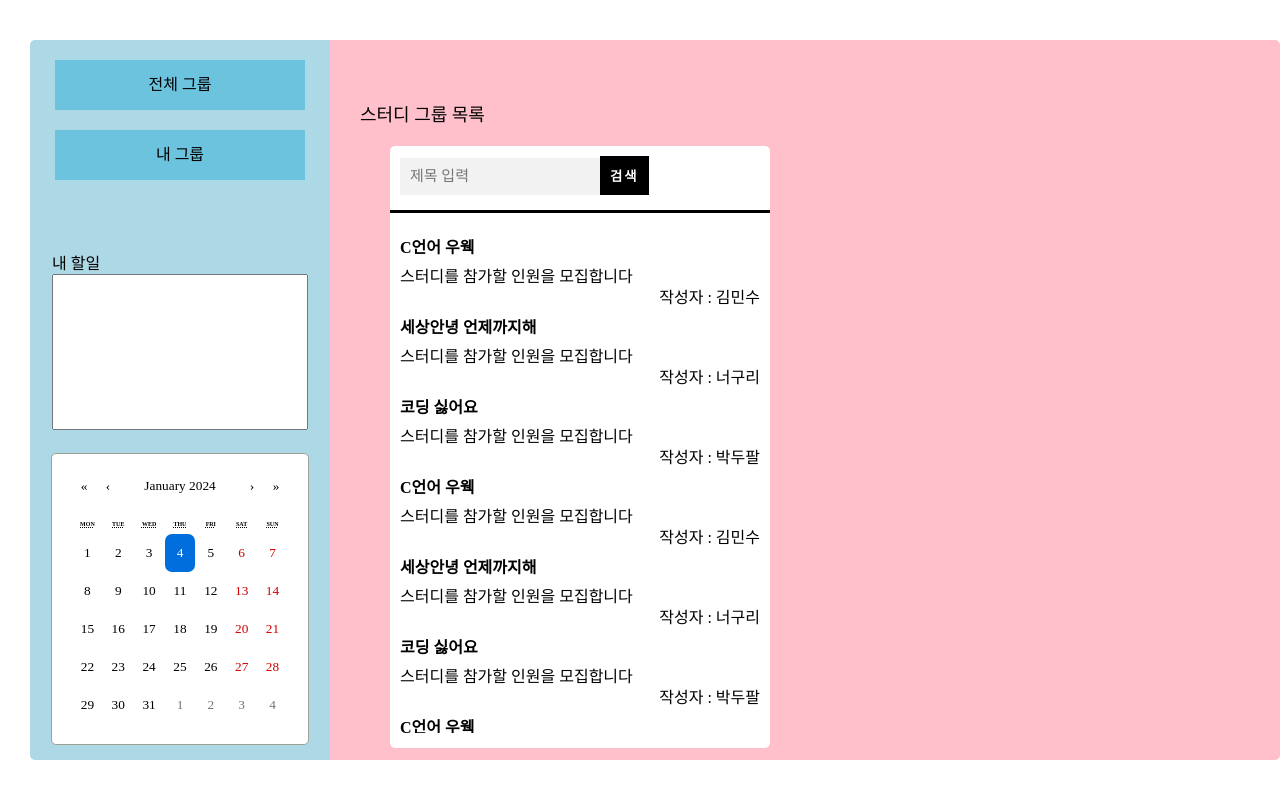
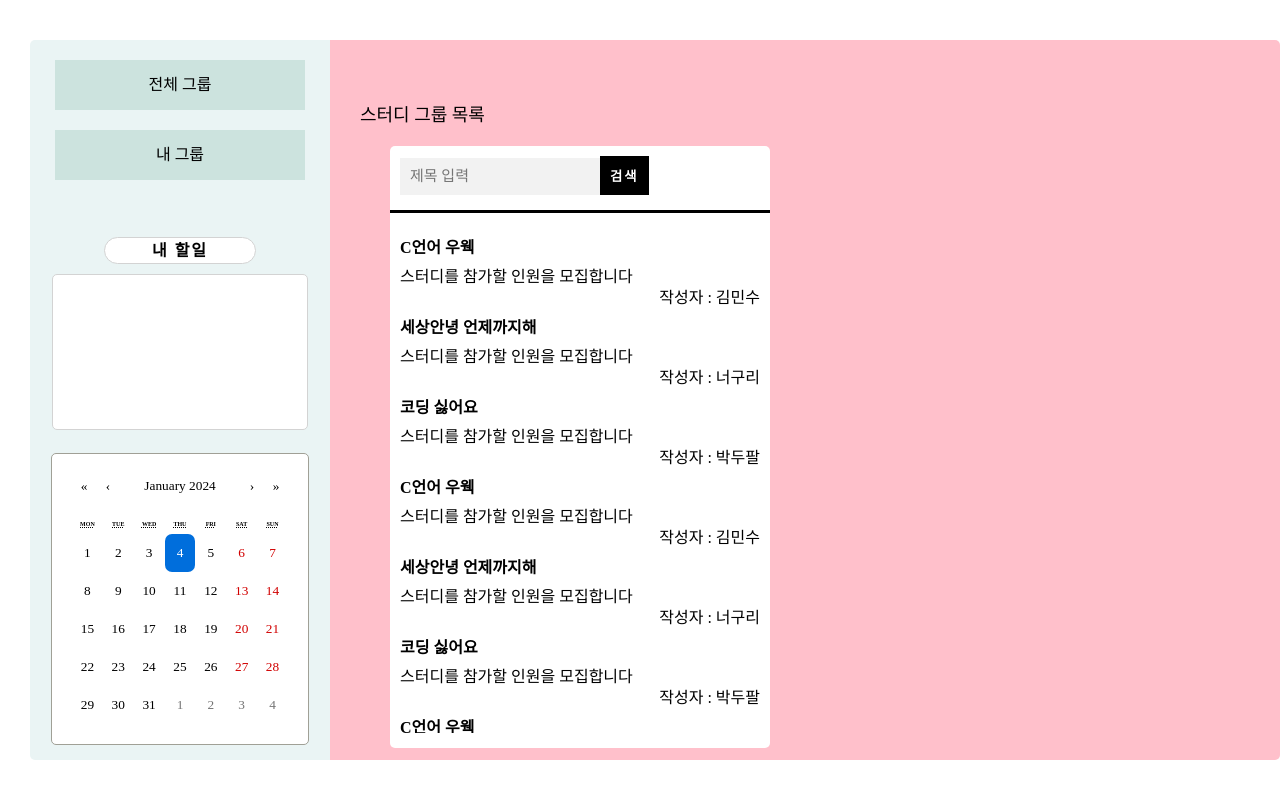
Before and after one commit to iam6ukk/qstudy_front, a React (Create React App) app: page /main in a window 1280 px wide. Built offline with nearby package versions, Linux system fonts and the light colour scheme; a web font is replaced by a local one.

Commit message:
색상 변경

```diff
--- a/src/components/css/header.module.css
+++ b/src/components/css/header.module.css
@@ -4,7 +4,7 @@
     height: 90%;
     max-height: 1200px;
     min-height: 700px;
-    background-color: lightblue;
+    background-color: #eaf4f4;
 
     display: flex;
     flex-direction: column;
@@ -20,7 +20,7 @@ a {
 }
 
 .header_btn {
-    background-color:rgb(108, 195, 221);
+    background-color: #cce3de;
     width: 250px;
     height: 50px;
 
@@ -38,10 +38,33 @@ a {
     flex-direction: column;
     margin-top: 200px;
 
+    label {
+        text-align: center;
+        font-weight: bold;
+        letter-spacing: 2px;
+        background-color: white;
+        border-radius: 50px;
+        width: 150px;
+        margin-left: auto;
+        margin-right: auto;
+        margin-bottom: 10px;
+        height: 25px;
+        line-height: 25px;
+        border: 1px solid lightgray;
+    }
+
     textarea {
+        border-radius: 5px;
+        transition: 0.3s;
+        outline: 0px;
+        border: 1px solid lightgray;
         width: 250px;
         height: 150px;
         font-size: 16px;
         resize: none;
-      }
+    }
+
+    textarea:focus {
+        border: 1px solid black;
+    }
 }
```
